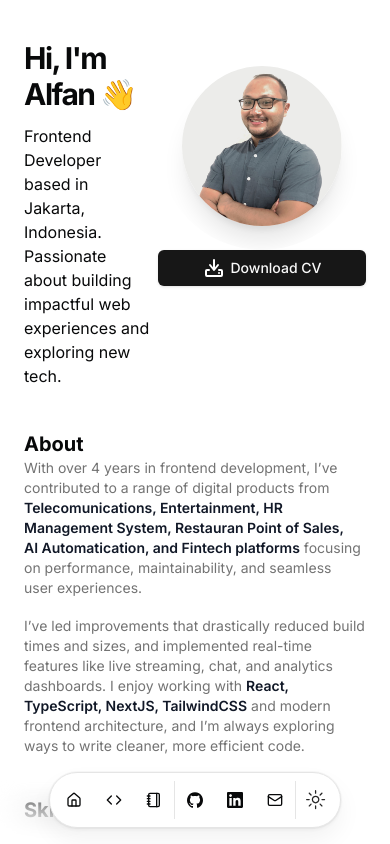
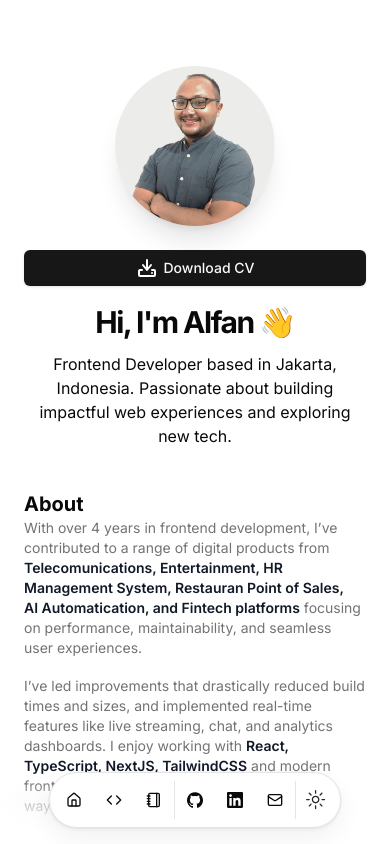
Before and after one commit to alfanfauzy/personal-web, a Next.js app: page / in a window 390 px wide. Shown: the top 844 px of the page. Built offline with nearby package versions, Linux system fonts and the light colour scheme.

Commit message:
fix(layout): fix header responsive in mobile view

```diff
--- a/src/app/page.tsx
+++ b/src/app/page.tsx
@@ -18,16 +18,16 @@ export default function Page() {
         <main className="flex flex-col min-h-[100dvh] space-y-10">
             <section id="hero">
                 <div className="mx-auto w-full max-w-2xl space-y-8">
-                    <div className="gap-2 flex justify-between">
+                    <div className="gap-5 flex justify-between flex-col-reverse md:flex-row md:gap-2">
                         <div className="flex-col flex flex-1 gap-3 justify-around">
                             <BlurFadeText
                                 delay={BLUR_FADE_DELAY}
-                                className="text-3xl font-bold tracking-tighter sm:text-5xl xl:text-6xl/none"
+                                className="text-3xl font-bold tracking-tighter sm:text-5xl xl:text-6xl/none flex justify-center w-full md:justify-start"
                                 yOffset={8}
                                 text={`Hi, I'm ${DATA.name.split(" ")[0]} 👋`}
                             />
                             <BlurFadeText
-                                className="max-w-[600px] md:text-xl"
+                                className="max-w-[600px] md:text-xl text-center md:text-left"
                                 delay={BLUR_FADE_DELAY}
                                 text={DATA.description}
                             />
```
